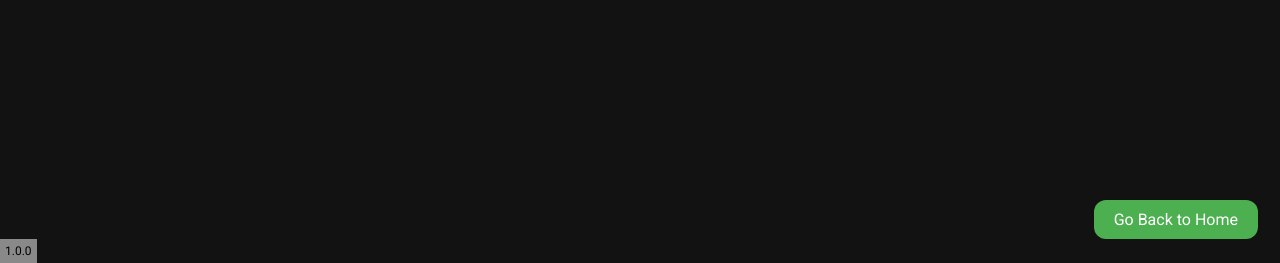
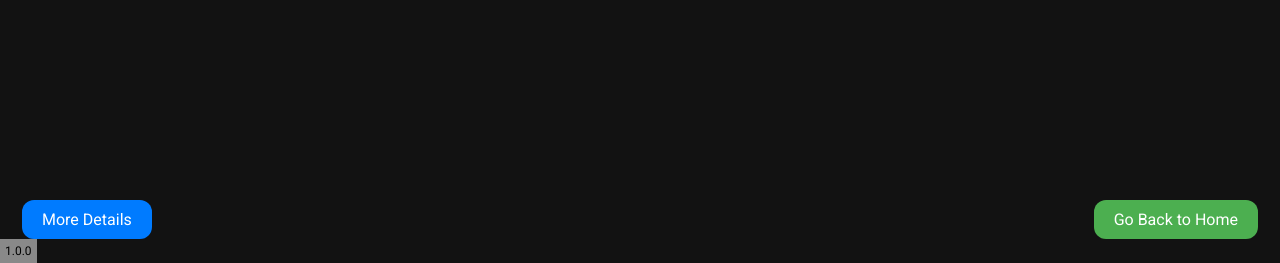
Before and after one commit to SkywardSyntax/HourLogger, a Flask app: page /volunteer-hours in a window 1280 px wide. Shown: the part 537-800 px from the top of the page. Run offline with Flask 3, Linux system fonts and the light colour scheme.

Commit message:
Add buttons to volunteer hours and event hours pages
Add 'More Details' button on the volunteer-hours webpage and 'Total Outreach' button on the event-hours webpage.

* Add 'More Details' button to `total_volunteer_hours.html` that redirects to the '/event-hours' route.
* Style the 'More Details' button to be visually aesthetic and match the theme of the application.
* Add 'Total Outreach' button to `event_hours.html` that redirects to the '/volunteer-hours' route.
* Style the 'Total Outreach' button to be visually aesthetic and match the theme of the application.

```diff
--- a/templates/total_volunteer_hours.html
+++ b/templates/total_volunteer_hours.html
@@ -120,6 +120,26 @@
             font-size: 20px;
             cursor: pointer;
         }
+
+        .more-details-button {
+            background-color: #007bff;
+            color: white;
+            padding: 10px 20px;
+            text-align: center;
+            display: inline-block;
+            font-size: 16px;
+            margin: 4px 2px;
+            cursor: pointer;
+            border-radius: 12px;
+            text-decoration: none;
+            position: fixed;
+            bottom: 20px;
+            left: 20px;
+        }
+
+        .more-details-button:hover {
+            background-color: #0056b3;
+        }
     </style>
     <link href="https://fonts.googleapis.com/css2?family=Roboto:wght@400;700&display=swap" rel="stylesheet">
 </head>
@@ -167,6 +187,7 @@
 
     <div class="version-display">{{ version }}</div>
     <a href="/" class="back-to-home">Go Back to Home</a>
+    <a href="/event-hours" class="more-details-button">More Details</a>
 
     <script>
         var volunteerEventData = JSON.parse('{{ volunteer_event_data | tojson | safe }}');
```
Also changed, not shown: templates/event_hours.html (+21 -0 lines).
